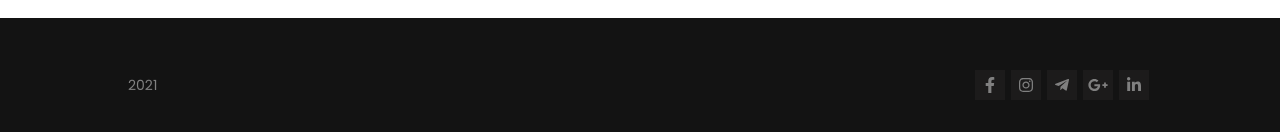
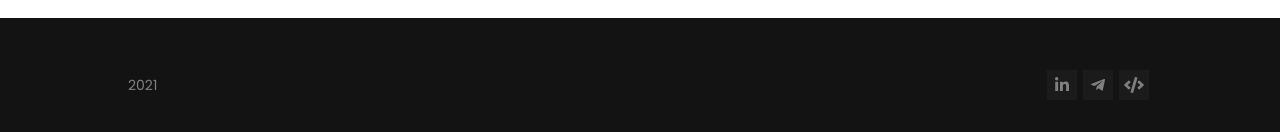
Before and after one commit to vsmaliakou/personal-portfolio, a React (Create React App) app: page / in a window 1280 px wide. Shown: the part 2398-2530 px from the top of the page. Built offline with nearby package versions, Linux system fonts and the light colour scheme.

Commit message:
25.25.2021

```diff
--- a/src/Contacts/Contacts.module.css
+++ b/src/Contacts/Contacts.module.css
@@ -61,7 +61,7 @@
     justify-content: center;
 }
 
-.button input {
+.submitBTN {
     color: #fff;
     background: #131313;
     cursor: pointer;
@@ -71,3 +71,29 @@
     border: 1px solid #333;
     font: inherit;
 }
+.message{
+    font-family: 'Poppins', sans-serif;
+    font-size: 15px;
+    font-weight: 0;
+    line-height: 1.42857143;
+    position: absolute;
+    top: 40px;
+    left: 150px;
+    text-align: center;
+    display: flex;
+    justify-content: center;
+    align-items: center;
+    background-color: #1c1b1b;
+    border-radius: 5px;
+    color: #f7f7f7;
+    width: 400px;
+    height: 100px;
+}
+.close{
+    position: absolute;
+    top: 10px;
+    right: 10px;
+    color: #f7f7f7;
+    background-color: #1C1B1B;
+    border: 1px solid #1C1B1B;
+}
--- a/src/Contacts/Contacts.tsx
+++ b/src/Contacts/Contacts.tsx
@@ -4,6 +4,15 @@ import styleContainer from "../Common/Styles/Container.module.css";
 import Title from "../Common/Components/title/Title";
 
 const Contacts = () => {
+
+    const [isClicked, setIsClicked] = useState(false)
+    const click = () => {
+        setIsClicked(true)
+    }
+    const close = () => {
+        setIsClicked(false)
+    }
+
     return (
         <div className={style.contactsBlock}>
             <div className={`${style.contactsContainer} ${styleContainer.container}`}>
@@ -15,8 +24,13 @@ const Contacts = () => {
                     </div>
                     <textarea className={style.textarea} placeholder="message"/>
                     <div className={style.button}>
-                        <input type="submit"className={style.submitBTN} value="CONTACT NOW"/>
+                        <button type="button" className={style.submitBTN} onClick={click}>CONTACT NOW</button>
                     </div>
+                    {isClicked && <div className={style.message}>Sorry, this block is not ready yet.<br/>
+                        To contact me, send an email to my mail:<br/>
+                        vsmaliakou@yandex.by
+                        <button type="button" className={style.close} onClick={close}>X</button>
+                    </div>}
                 </form>
             </div>
         </div>
--- a/src/Footer/Footer.tsx
+++ b/src/Footer/Footer.tsx
@@ -3,12 +3,10 @@ import style from './Footer.module.css'
 import styleContainer from "../Common/Styles/Container.module.css";
 import Icon from './icon/Icon';
 import {
-    faFacebookF,
-    faGooglePlusG,
-    faInstagram,
     faLinkedinIn,
     faTelegramPlane,
 } from "@fortawesome/free-brands-svg-icons";
+import {faCode} from "@fortawesome/free-solid-svg-icons";
 
 const Footer = () => {
     return (
@@ -16,11 +14,9 @@ const Footer = () => {
             <div className={`${styleContainer.container} ${style.footerContainer}`}>
                 <span className={style.copyright}>2021</span>
                 <div className={style.IconContainer}>
-                    <Icon icon={faFacebookF}/>
-                    <Icon icon={faInstagram}/>
-                    <Icon icon={faTelegramPlane}/>
-                    <Icon icon={faGooglePlusG}/>
-                    <Icon icon={faLinkedinIn}/>
+                    <Icon icon={faLinkedinIn} href='https://www.linkedin.com/in/vitali-smaliakou-50110a210/'/>
+                    <Icon icon={faTelegramPlane} href='https://t.me/vsmaliakou'/>
+                    <Icon icon={faCode} href='https://www.codewars.com/users/vsmaliakou'/>
                 </div>
             </div>
         </div>
--- a/src/Footer/icon/Icon.module.css
+++ b/src/Footer/icon/Icon.module.css
@@ -7,10 +7,13 @@
   background-color: #1C1B1B;
   margin: 3px;
   padding: 5px;
-  color: #808080;
   transition: all 0.4s;
 }
 
 .icon:hover {
    outline: 1px solid #808080;
  }
+.icon a{
+  text-decoration: none;
+  color: #808080;
+}
--- a/src/Footer/icon/Icon.tsx
+++ b/src/Footer/icon/Icon.tsx
@@ -5,12 +5,13 @@ import {IconProp} from "@fortawesome/fontawesome-svg-core";
 
 type IconType = {
     icon: IconProp
+    href: string
 }
 
 const Icon: React.FC<IconType> = (props) => {
     return (
         <div className={style.icon}>
-            <FontAwesomeIcon  icon={props.icon} size="1x"/>
+            <a href={props.href}><FontAwesomeIcon  icon={props.icon} size="1x"/></a>
         </div>
     );
 }
```
